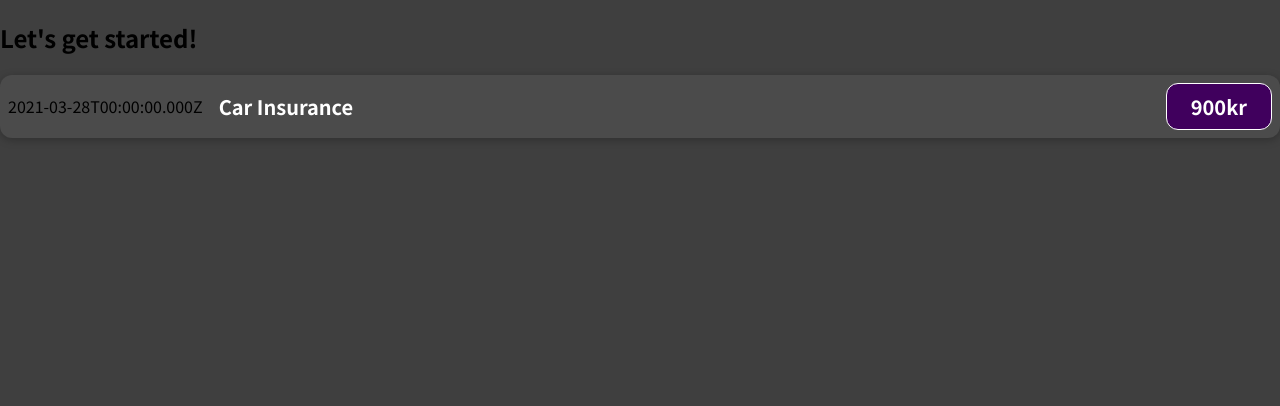
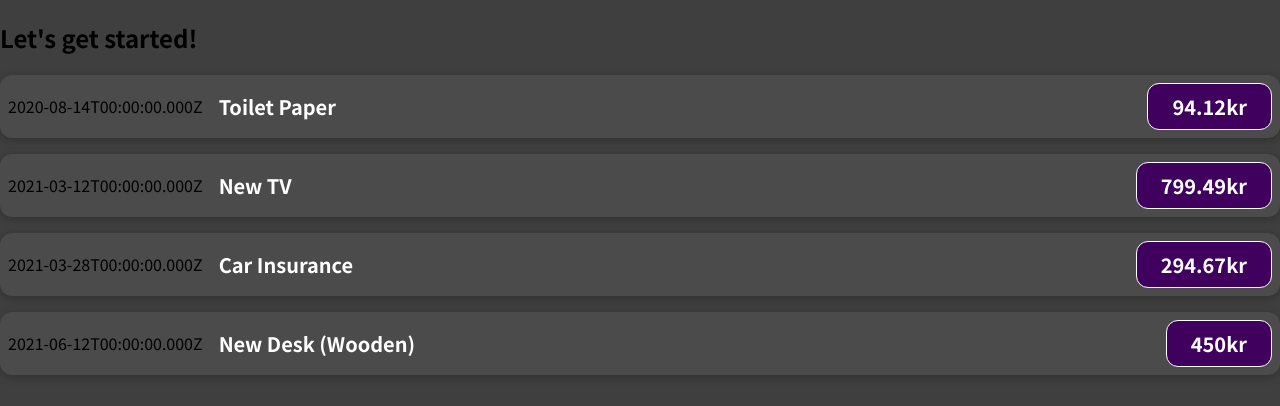
Before and after one commit to annikakubaj/React-expense-app, a JavaScript app: page / in a window 1280 px wide. Shown: the top 406 px of the page. Built offline with nearby package versions, Linux system fonts and the light colour scheme.

Commit message:
Added props from APP.js to ExpenseItem.js

```diff
--- a/src/App.js
+++ b/src/App.js
@@ -1,11 +1,50 @@
-import ExpenseItem from './components/ExpenseItem';
-
+import ExpenseItem from "./components/ExpenseItem";
 
 function App() {
+  const expenses = [
+    {
+      id: "e1",
+      title: "Toilet Paper",
+      amount: 94.12,
+      date: new Date(2020, 7, 14),
+    },
+    { id: "e2", title: "New TV", amount: 799.49, date: new Date(2021, 2, 12) },
+    {
+      id: "e3",
+      title: "Car Insurance",
+      amount: 294.67,
+      date: new Date(2021, 2, 28),
+    },
+    {
+      id: "e4",
+      title: "New Desk (Wooden)",
+      amount: 450,
+      date: new Date(2021, 5, 12),
+    },
+  ];
   return (
     <div>
       <h2>Let's get started!</h2>
-      <ExpenseItem />
+      <ExpenseItem
+        title={expenses[0].title}
+        amount={expenses[0].amount}
+        date={expenses[0].date}
+      ></ExpenseItem>
+      <ExpenseItem
+        title={expenses[1].title}
+        amount={expenses[1].amount}
+        date={expenses[1].date}
+      />
+      <ExpenseItem
+        title={expenses[2].title}
+        amount={expenses[2].amount}
+        date={expenses[2].date}
+      />
+      <ExpenseItem
+        title={expenses[3].title}
+        amount={expenses[3].amount}
+        date={expenses[3].date}
+      />
     </div>
   );
 }
--- a/src/components/ExpenseItem.js
+++ b/src/components/ExpenseItem.js
@@ -1,16 +1,14 @@
 import './ExpenseItem.css';
 
-function ExpenseItem() {
-	const expenseDate = new Date(2021, 2, 28);
-	const expenseTitle = 'Car Insurance';
-	const expenseAmount = 900;
+function ExpenseItem(props) {
+
 
 	return (
   <div className="expense-item">
-    <div>{expenseDate.toISOString()}</div>
+    <div>{props.date.toISOString()}</div>
     <div className="expense-item__description">
-      <h2>{expenseTitle}</h2>
-      <div className="expense-item__price">{expenseAmount}kr</div>
+      <h2>{props.title}</h2>
+      <div className="expense-item__price">{props.amount}kr</div>
     </div>
   </div>
   );
```
Also changed, not shown: 1 other file (tests, documents, lock files or other folders).
